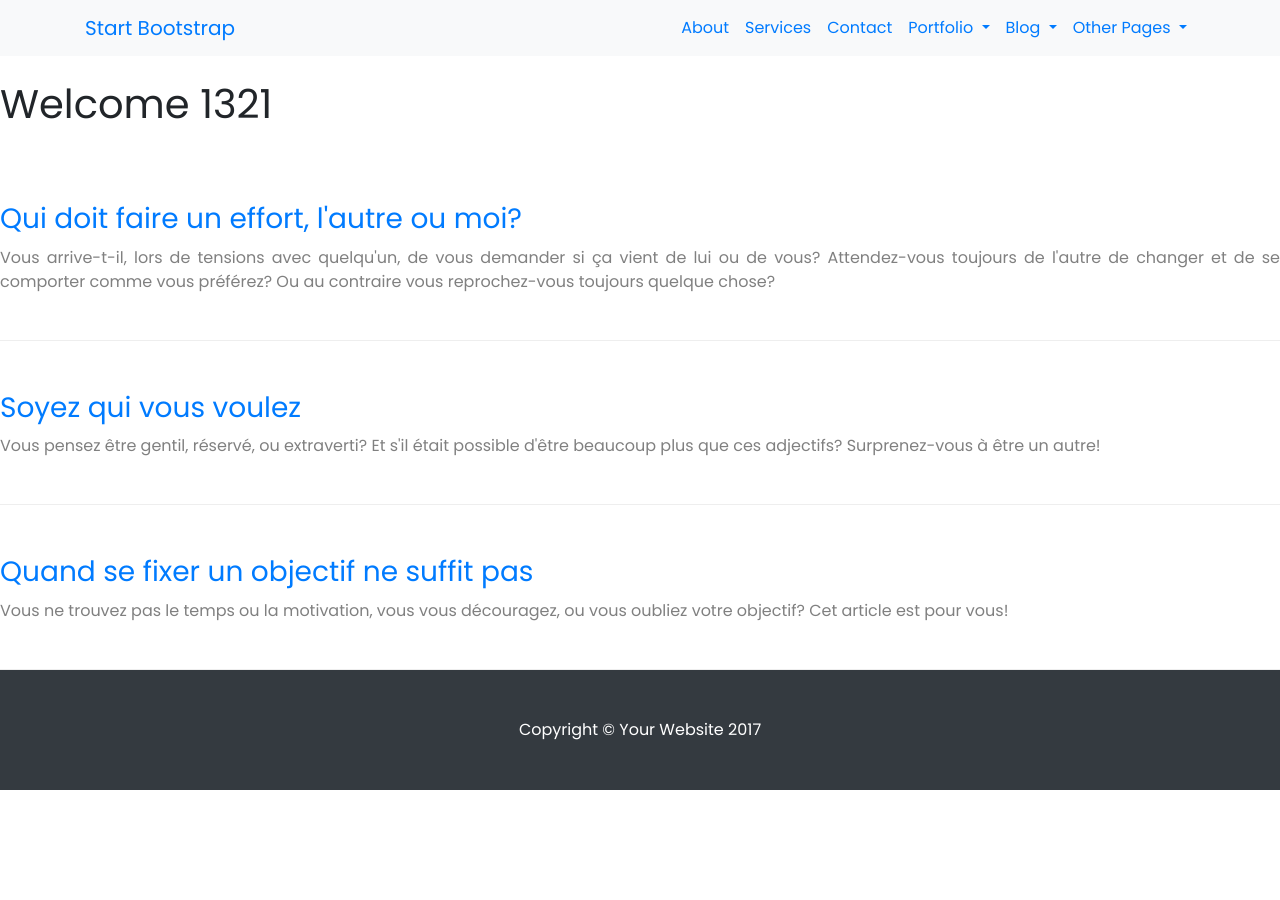
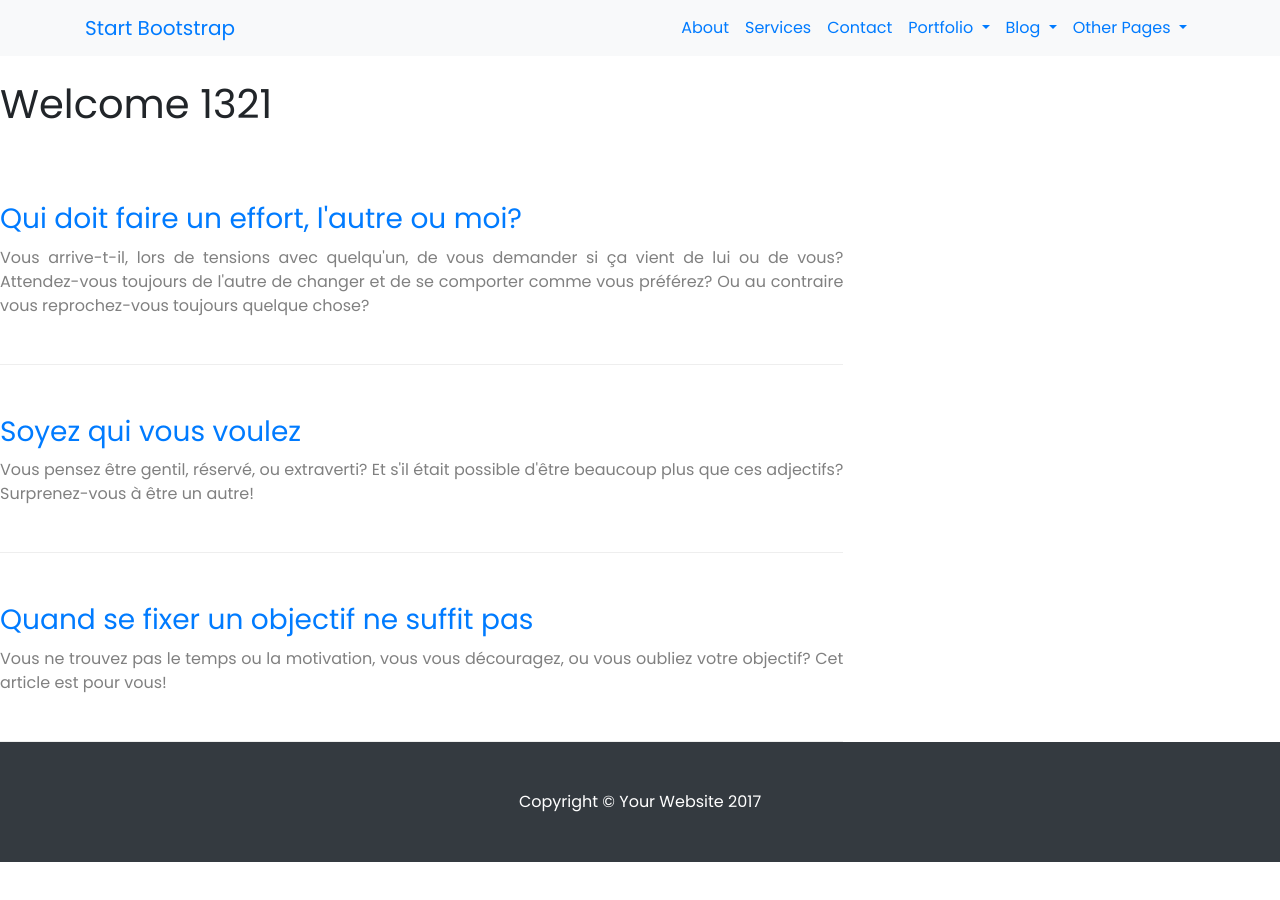
Before and after one commit to OrgaEvolutions/Nathoup.github.io, a Jekyll site: the page built from index.html, in a window 1280 px wide. Built offline with Jekyll 4.4.1, drawn with Linux system fonts in a browser that asks for light colours; nearby versions of some CDN libraries; some web fonts are replaced.

Commit message:
Update index.html

```diff
--- a/index.html
+++ b/index.html
@@ -5,7 +5,7 @@ layout: default
 <h1 class="my-4">Welcome 1321</h1>
 
 	<div class="row">
-		<div class="col md-8">
+		<div class="col-md-8">
 	{% for article in site.pages %}{% if article.layout=="article" %}
 		<div style="border-bottom: 1px solid #eee;padding-bottom: 30px;padding-top: 30px;">
 			<a href="{{ article.url }}">
```
